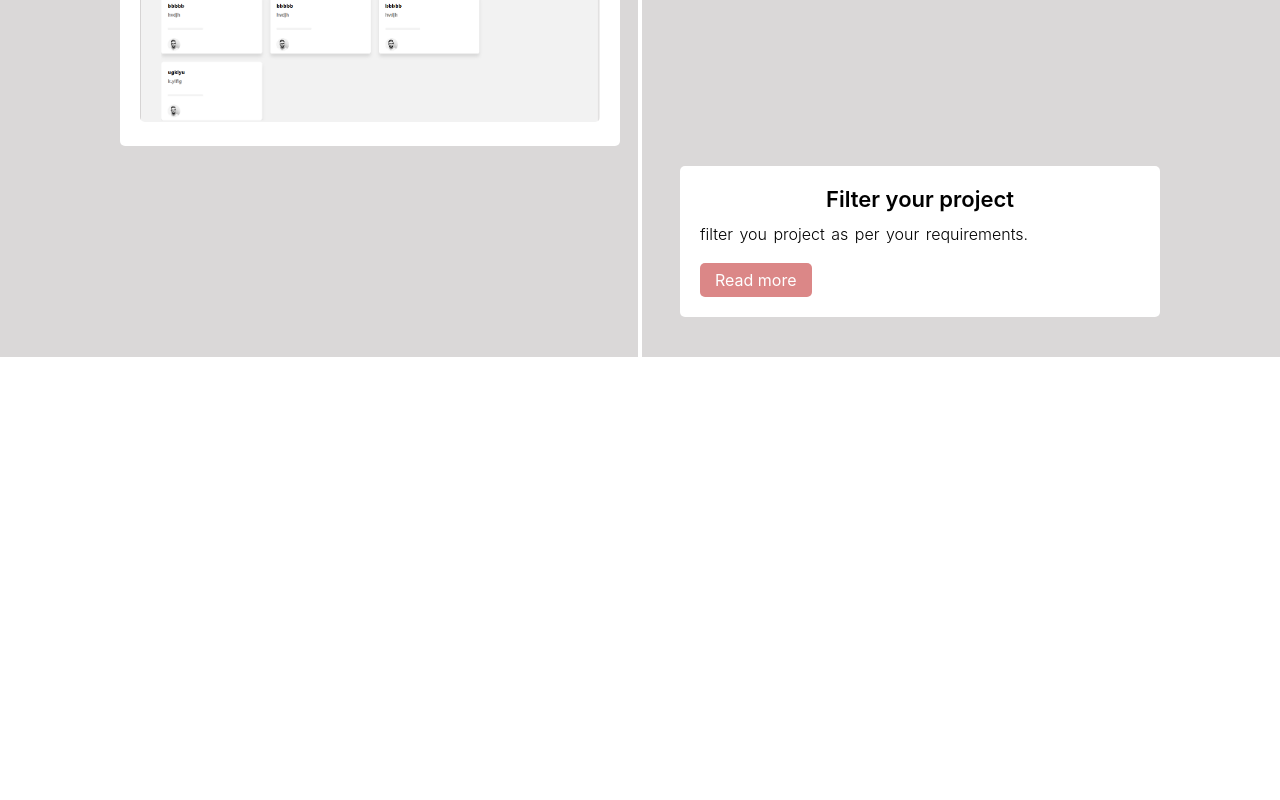
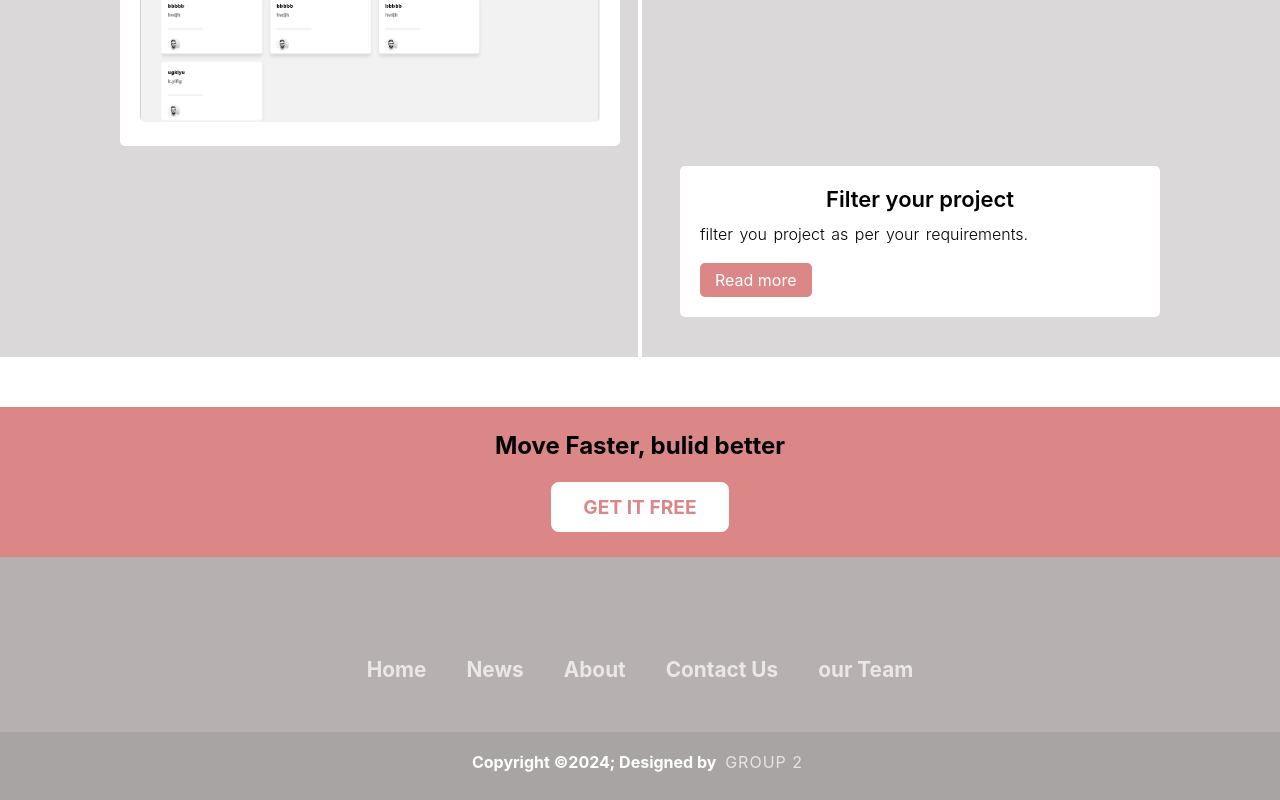
Before and after one commit to BCA-Major-Project/PMS-Frontend, a React (Vite) app: page / in a window 1280 px wide. Shown: the part 2019-2819 px from the top of the page. Before the commit the page ends 2396 px from the top, so only its background shows below. Built offline with nearby package versions, Linux system fonts and the light colour scheme.

Commit message:
landing page

```diff
--- a/src/pages/LoginSignup/Landing.css
+++ b/src/pages/LoginSignup/Landing.css
@@ -308,3 +308,110 @@ section img {
   border-radius: 5px;
    /* Matching border radius */
 }
+/* footer */
+
+.tag{
+  background-color:#db8787 ;
+  width: 100%;
+  height: 150px;
+  display: flex;
+  align-items: center;
+  justify-content: center;
+  flex-direction: column;
+}
+/* .fbtn{
+  margin-top: 20px;
+
+} */
+.fbtn {
+  margin-top: 20px;
+  background-color: #fff;
+  color: #db8787;
+  padding: 0.8rem 2rem;
+  font-size: 1.2rem;
+  font-weight: bold;
+  border: 2px solid #db8787;
+  border-radius: 10px;
+  cursor: pointer;
+  transition: all 0.3s ease;
+  text-transform: uppercase;
+}
+
+.fbtn:hover {
+  background-color: #db8787;
+  color: #fff;
+  border: 2px solid #fff;
+}
+
+.fbtn:focus {
+  outline: none;
+
+}
+
+footer{
+  background-color: #b6b0b0;
+}
+.footerContainer{
+  width: 100%;
+  padding: 70px 30px 20px ;
+}
+.socialIcons{
+  display: flex;
+  justify-content: center;
+}
+.socialIcons a{
+  text-decoration: none;
+  padding:  10px;
+  background-color: white;
+  margin: 10px;
+  border-radius: 50%;
+}
+.socialIcons a i{
+  font-size: 2em;
+  color: rgb(166, 163, 163);
+  opacity: 0,9;
+}
+/* Hover affect on social media icon */
+.socialIcons a:hover{
+  background-color: #111;
+  transition: 0.5s;
+}
+.socialIcons a:hover i{
+  color: white;
+  transition: 0.5s;
+}
+.footerNav{
+  margin: 30px 0;
+}
+.footerNav ul{
+  display: flex;
+  justify-content: center;
+  list-style-type: none;
+}
+.footerNav ul li a{
+  color:white;
+  margin: 20px;
+  text-decoration: none;
+  font-size: 1.3em;
+  opacity: 0.7;
+  transition: 0.5s;
+
+}
+.footerNav ul li a:hover{
+  opacity: 1;
+}
+.footerBottom{
+  background-color: #a8a4a4;
+  padding: 20px;
+  text-align: center;
+}
+.footerBottom p{
+  color: white;
+}
+.designer{
+  opacity: 0.7;
+  text-transform: uppercase;
+  letter-spacing: 1px;
+  font-weight: 400;
+  margin: 0px 5px;
+}
--- a/src/pages/LoginSignup/Landing.jsx
+++ b/src/pages/LoginSignup/Landing.jsx
@@ -9,7 +9,7 @@ import { addProject } from '../../service/api';
 
 const Landing = () => {
   return (
-    <div className='sper-landing'>
+    <div className='super-landing'>
     <div className='main-landing'>
       <div className="landing">
         <nav className="navbar">
@@ -105,9 +105,35 @@ const Landing = () => {
         </div>
       </section>
     </div>
-  </div>
+     </div>
+    </div>
+
+    <div className='footer1'>
+      <div className='tag'>
+        <h2>Move Faster, bulid better</h2>
+        <button className='fbtn'>Get it free</button>
       </div>
     </div>
+    <footer>
+    <div className="footerContainer">
+        <div className="socialIcons">
+        </div>
+        <div className="footerNav">
+            <ul><li><a href="">Home</a></li>
+                <li><a href="">News</a></li>
+                <li><a href="">About</a></li>
+                <li><a href="">Contact Us</a></li>
+                <li><a href="">our Team</a></li>
+            </ul>
+        </div>
+
+    </div>
+    <div className="footerBottom">
+        <p>Copyright &copy;2024; Designed by <span className="designer">Group 2</span></p>
+    </div>
+</footer>
+    </div>
+
 
   );
 };
```
